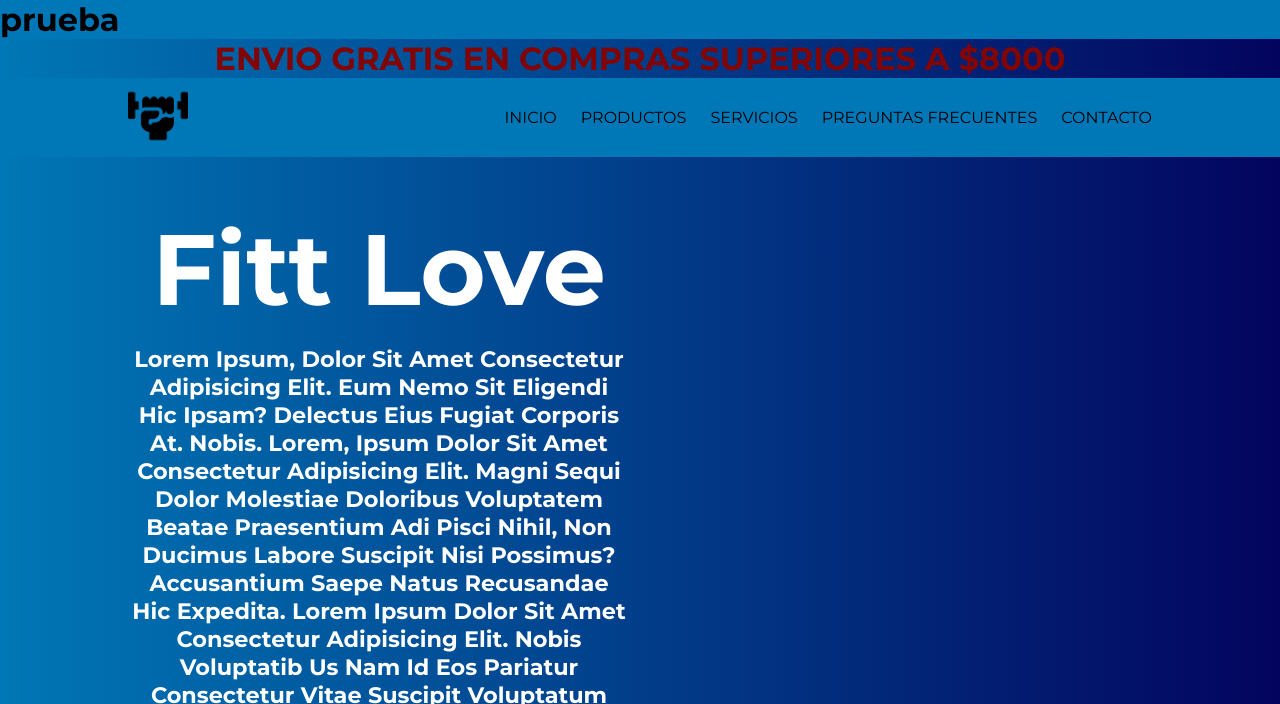
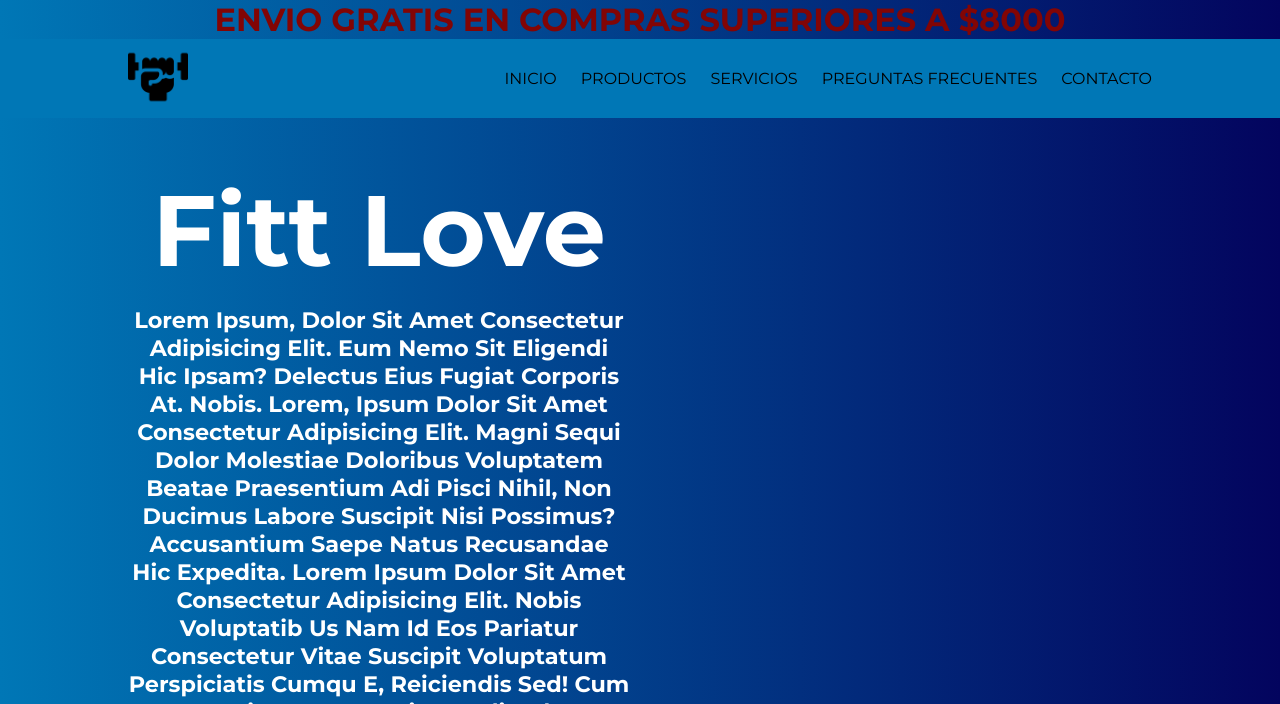
Before and after one commit to Sebastian950904/-EntregaFinalSuarezVelasquez, a plain HTML site: page index.html in a window 1280 px wide. Shown: the top 704 px of the page. Drawn offline with Linux system fonts and the light colour scheme.

Commit message:
primera version pagina

```diff
--- a/index.html
+++ b/index.html
@@ -18,7 +18,6 @@
   </head>
   <body>
     <header>
-      <h1>prueba</h1>
      <h1 class="title">ENVIO GRATIS EN COMPRAS SUPERIORES A $8000</h1>
         <div class="container">
           <div class="row">
```
